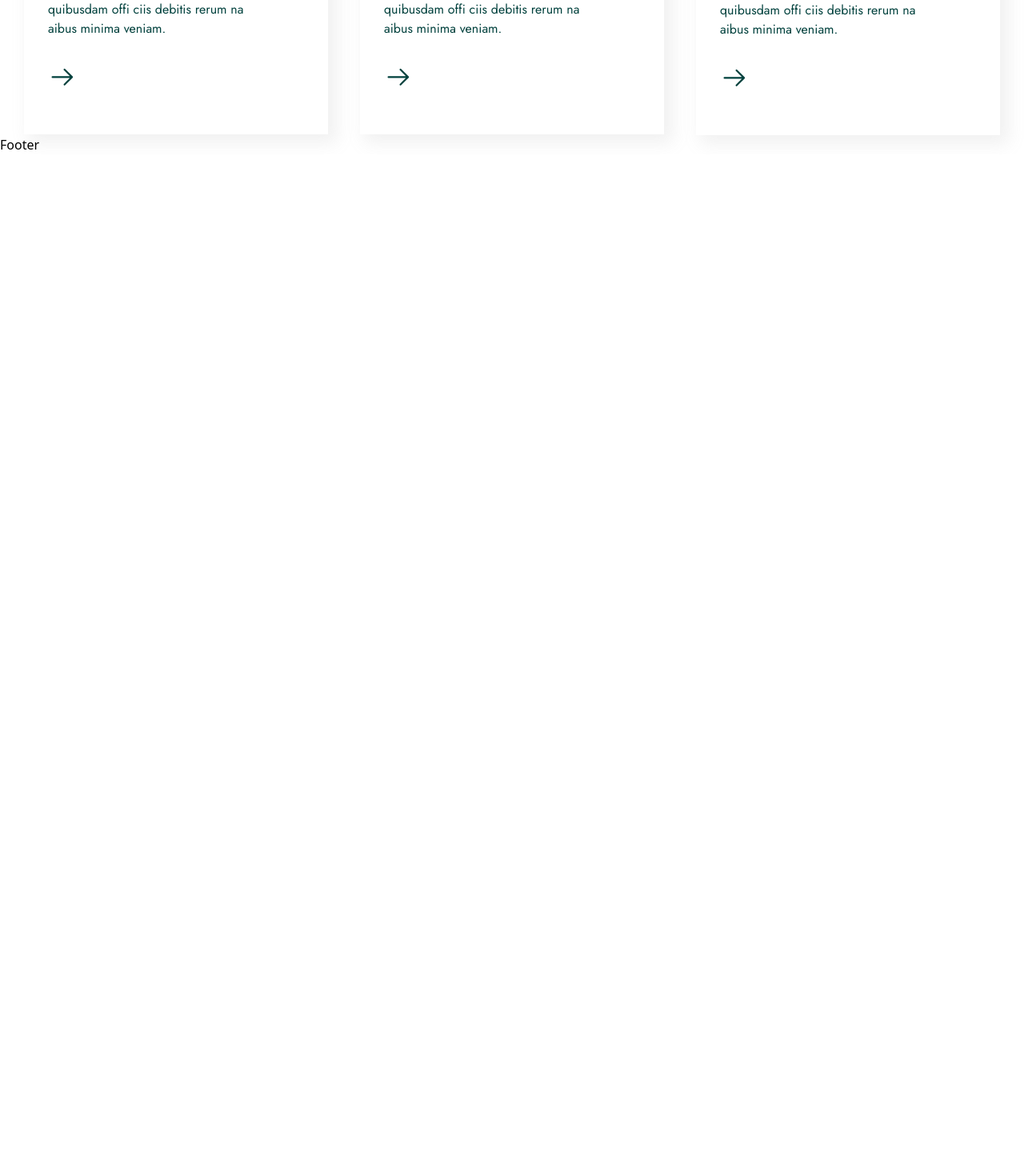
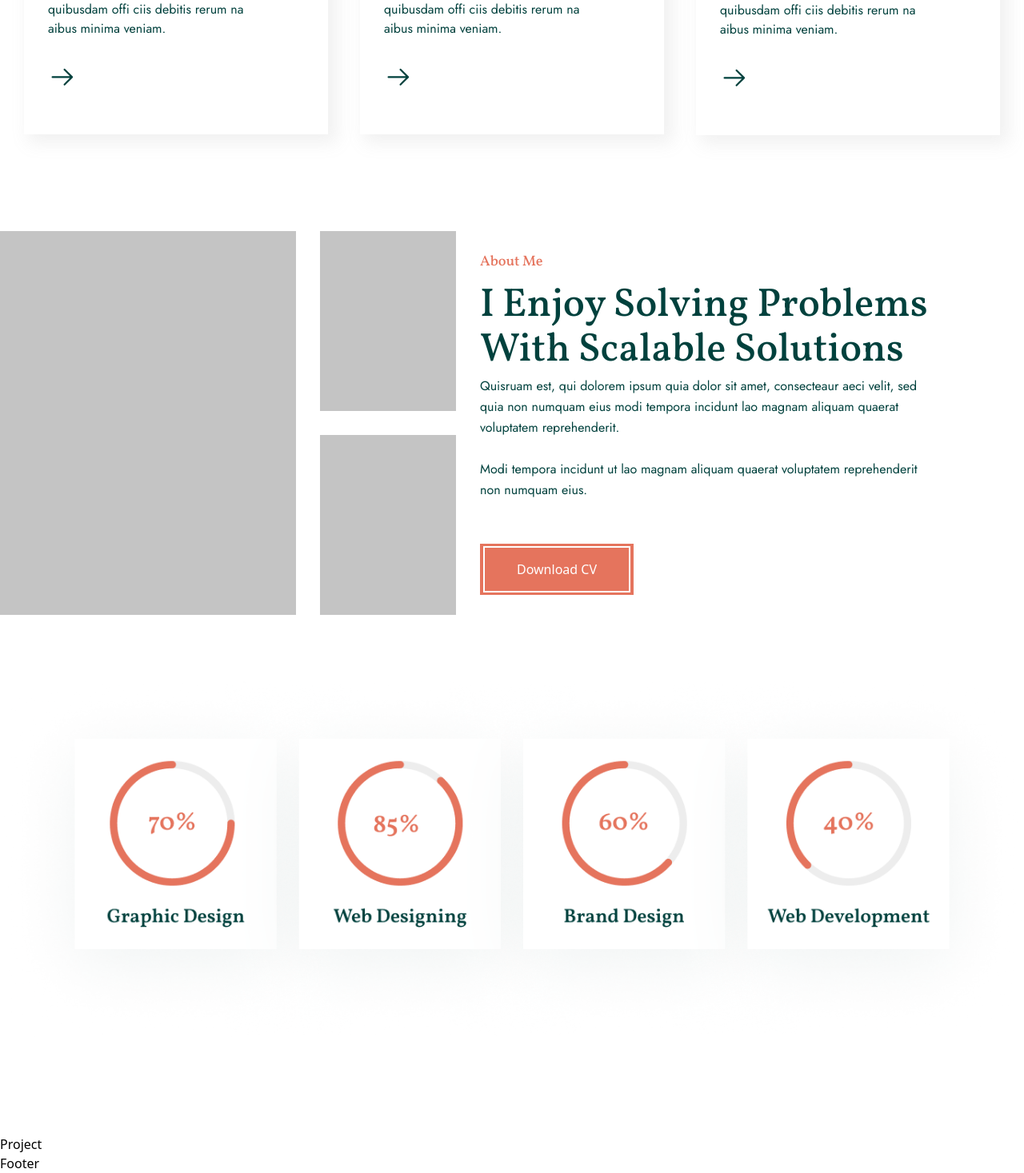
Before and after one commit to menabil/safwan, a Next.js app: page / in a window 1280 px wide. Shown: the part 1531-2998 px from the top of the page at 80% size. Before the commit the page ends 1724 px from the top, so only its background shows below. Built offline with nearby package versions, Linux system fonts and the light colour scheme.

Commit message:
about section done

```diff
--- a/app/page.jsx
+++ b/app/page.jsx
@@ -1,4 +1,6 @@
+import About from "@/layouts/About";
 import Banner from "@/layouts/Banner";
+import Project from "@/layouts/Project";
 import Service from "@/layouts/Service";
 
 export default function Home() {
@@ -6,6 +8,8 @@ export default function Home() {
     <>
       <Banner />
       <Service />
+      <About />
+      <Project />
     </>
   );
 }
--- /dev/null
+++ b/layouts/About.jsx
@@ -0,0 +1,51 @@
+import Button from "@/components/Button";
+import Container from "@/components/Container";
+import Flex from "@/components/Flex";
+import Image from "next/image";
+import React from "react";
+
+const About = () => {
+  return (
+    <section className="py-30">
+      <Container>
+        <Flex className={"gap-x-7.5"}>
+          <Flex className={"gap-x-7.5"}>
+            <div className="bg-[#C4C4C4] h-120 w-92.5"></div>
+            <Flex className="flex-col gap-y-7.5">
+              <div className="bg-[#C4C4C4] h-56.25 w-42.5"></div>
+              <div className="bg-[#C4C4C4] h-56.25 w-42.5"></div>
+            </Flex>
+          </Flex>
+          <div className="">
+            <p className="text-secondary text-lg font-medium font-Vol">
+              About Me
+            </p>
+            <h3 className="pt-3 pb-1 font-Vol font-medium text-[50px] leading-14 text-primary w-142.5">
+              I Enjoy Solving Problems With Scalable Solutions
+            </h3>
+            <p className="text-primary text-base font-Jos leading-6.5 w-142.5">
+              Quisruam est, qui dolorem ipsum quia dolor sit amet, consecteaur
+              aeci velit, sed quia non numquam eius modi tempora incidunt lao
+              magnam aliquam quaerat voluptatem reprehenderit.
+              <br />
+              <br />
+              Modi tempora incidunt ut lao magnam aliquam quaerat voluptatem
+              reprehenderit non numquam eius.
+            </p>
+            <Button btnText={"Download CV"} className={"w-fit mt-13.5"} />
+          </div>
+        </Flex>
+        <div className="mt-20">
+          <Image
+            src={"/Skill.png"}
+            alt="skill"
+            width={"1320"}
+            height={"282"}
+          />
+        </div>
+      </Container>
+    </section>
+  );
+};
+
+export default About;
--- /dev/null
+++ b/layouts/Project.jsx
@@ -0,0 +1,9 @@
+import React from 'react'
+
+const Project = () => {
+  return (
+    <div>Project</div>
+  )
+}
+
+export default Project
```
Also changed, not shown: public/Skill.png (added).
